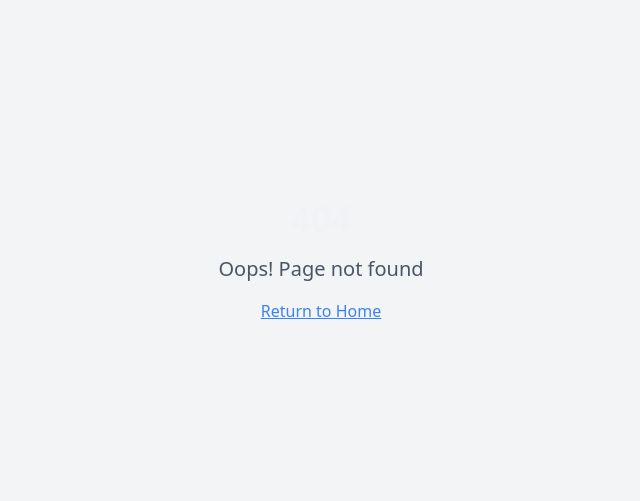
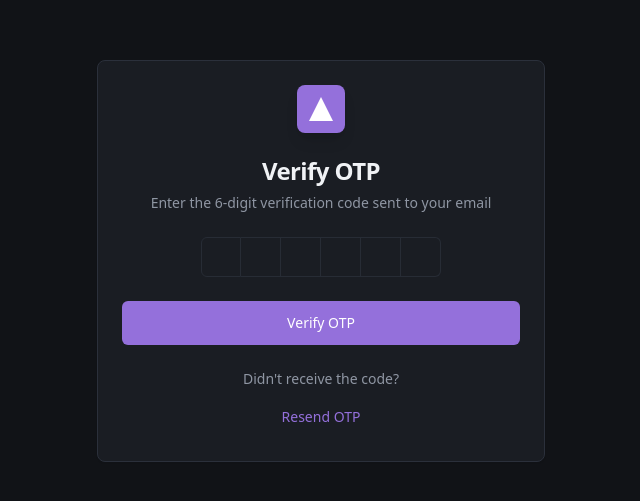
Before and after one commit to SKfraz04/habe-reach-dash, a React (Vite) app: page /otp in a window 1280 px wide. Before the commit this address had no page. Shown: the part 139-640 px from the top of the page, without its empty margins (319-959 px from the left). Built offline with nearby package versions, Linux system fonts and the light colour scheme.

Commit message:
Implement bypass login flow
Add bypass functionality for login and OTP verification screens, allowing users to directly access the dashboard without actual authentication.

```diff
--- a/src/App.tsx
+++ b/src/App.tsx
@@ -4,6 +4,8 @@ import { TooltipProvider } from "@/components/ui/tooltip";
 import { QueryClient, QueryClientProvider } from "@tanstack/react-query";
 import { BrowserRouter, Routes, Route } from "react-router-dom";
 import Index from "./pages/Index";
+import Login from "./pages/Login";
+import OTP from "./pages/OTP";
 import Transactions from "./pages/Transactions";
 import Withdrawals from "./pages/Withdrawals";
 import NotFound from "./pages/NotFound";
@@ -17,7 +19,9 @@ const App = () => (
       <Sonner />
       <BrowserRouter>
         <Routes>
-          <Route path="/" element={<Index />} />
+          <Route path="/" element={<Login />} />
+          <Route path="/otp" element={<OTP />} />
+          <Route path="/dashboard" element={<Index />} />
           <Route path="/transactions" element={<Transactions />} />
           <Route path="/withdrawals" element={<Withdrawals />} />
           {/* ADD ALL CUSTOM ROUTES ABOVE THE CATCH-ALL "*" ROUTE */}
--- /dev/null
+++ b/src/pages/Login.tsx
@@ -0,0 +1,59 @@
+import { useState } from "react";
+import { useNavigate } from "react-router-dom";
+import { Button } from "@/components/ui/button";
+import { Input } from "@/components/ui/input";
+import { Card, CardContent, CardDescription, CardHeader, CardTitle } from "@/components/ui/card";
+
+export default function Login() {
+  const [email, setEmail] = useState("");
+  const navigate = useNavigate();
+
+  const handleLogin = () => {
+    // Mock login - just navigate to OTP screen
+    navigate("/otp");
+  };
+
+  return (
+    <div className="min-h-screen flex items-center justify-center bg-background px-4">
+      <Card className="w-full max-w-md">
+        <CardHeader className="text-center">
+          <div className="flex items-center justify-center mb-4">
+            <div className="h-12 w-12 bg-primary rounded-lg flex items-center justify-center shadow-lg">
+              <div className="h-6 w-6 bg-white" style={{ clipPath: 'polygon(50% 0%, 0% 100%, 100% 100%)' }} />
+            </div>
+          </div>
+          <CardTitle className="text-2xl font-bold">Welcome to HABE</CardTitle>
+          <CardDescription>
+            Enter your registered email address to continue
+          </CardDescription>
+        </CardHeader>
+        <CardContent className="space-y-4">
+          <div className="space-y-2">
+            <label htmlFor="email" className="text-sm font-medium">
+              Email Address
+            </label>
+            <Input
+              id="email"
+              type="email"
+              placeholder="Enter your email"
+              value={email}
+              onChange={(e) => setEmail(e.target.value)}
+            />
+          </div>
+
+          <Button
+            onClick={handleLogin}
+            className="w-full"
+            size="lg"
+          >
+            Login
+          </Button>
+
+          <p className="text-center text-sm text-muted-foreground">
+            Don't have an account? Contact your administrator
+          </p>
+        </CardContent>
+      </Card>
+    </div>
+  );
+}
--- /dev/null
+++ b/src/pages/OTP.tsx
@@ -0,0 +1,77 @@
+import { useState } from "react";
+import { useNavigate } from "react-router-dom";
+import { Button } from "@/components/ui/button";
+import { InputOTP, InputOTPGroup, InputOTPSlot } from "@/components/ui/input-otp";
+import { Card, CardContent, CardDescription, CardHeader, CardTitle } from "@/components/ui/card";
+
+export default function OTP() {
+  const [otp, setOtp] = useState("");
+  const navigate = useNavigate();
+
+  const handleVerify = () => {
+    // Mock OTP verification - just navigate to dashboard
+    navigate("/dashboard");
+  };
+
+  const handleResendOTP = () => {
+    // Mock resend OTP functionality
+    console.log("OTP resent");
+  };
+
+  return (
+    <div className="min-h-screen flex items-center justify-center bg-background px-4">
+      <Card className="w-full max-w-md">
+        <CardHeader className="text-center">
+          <div className="flex items-center justify-center mb-4">
+            <div className="h-12 w-12 bg-primary rounded-lg flex items-center justify-center shadow-lg">
+              <div className="h-6 w-6 bg-white" style={{ clipPath: 'polygon(50% 0%, 0% 100%, 100% 100%)' }} />
+            </div>
+          </div>
+          <CardTitle className="text-2xl font-bold">Verify OTP</CardTitle>
+          <CardDescription>
+            Enter the 6-digit verification code sent to your email
+          </CardDescription>
+        </CardHeader>
+        <CardContent className="space-y-6">
+          <div className="flex justify-center">
+            <InputOTP
+              maxLength={6}
+              value={otp}
+              onChange={(value) => setOtp(value)}
+            >
+              <InputOTPGroup>
+                <InputOTPSlot index={0} />
+                <InputOTPSlot index={1} />
+                <InputOTPSlot index={2} />
+                <InputOTPSlot index={3} />
+                <InputOTPSlot index={4} />
+                <InputOTPSlot index={5} />
+              </InputOTPGroup>
+            </InputOTP>
+          </div>
+
+          <Button
+            onClick={handleVerify}
+            className="w-full"
+            size="lg"
+          >
+            Verify OTP
+          </Button>
+
+          <div className="text-center space-y-2">
+            <p className="text-sm text-muted-foreground">
+              Didn't receive the code?
+            </p>
+            <Button
+              variant="link"
+              onClick={handleResendOTP}
+              className="text-primary"
+            >
+              Resend OTP
+            </Button>
+          </div>
+        </CardContent>
+      </Card>
+    </div>
+  );
+}
```
